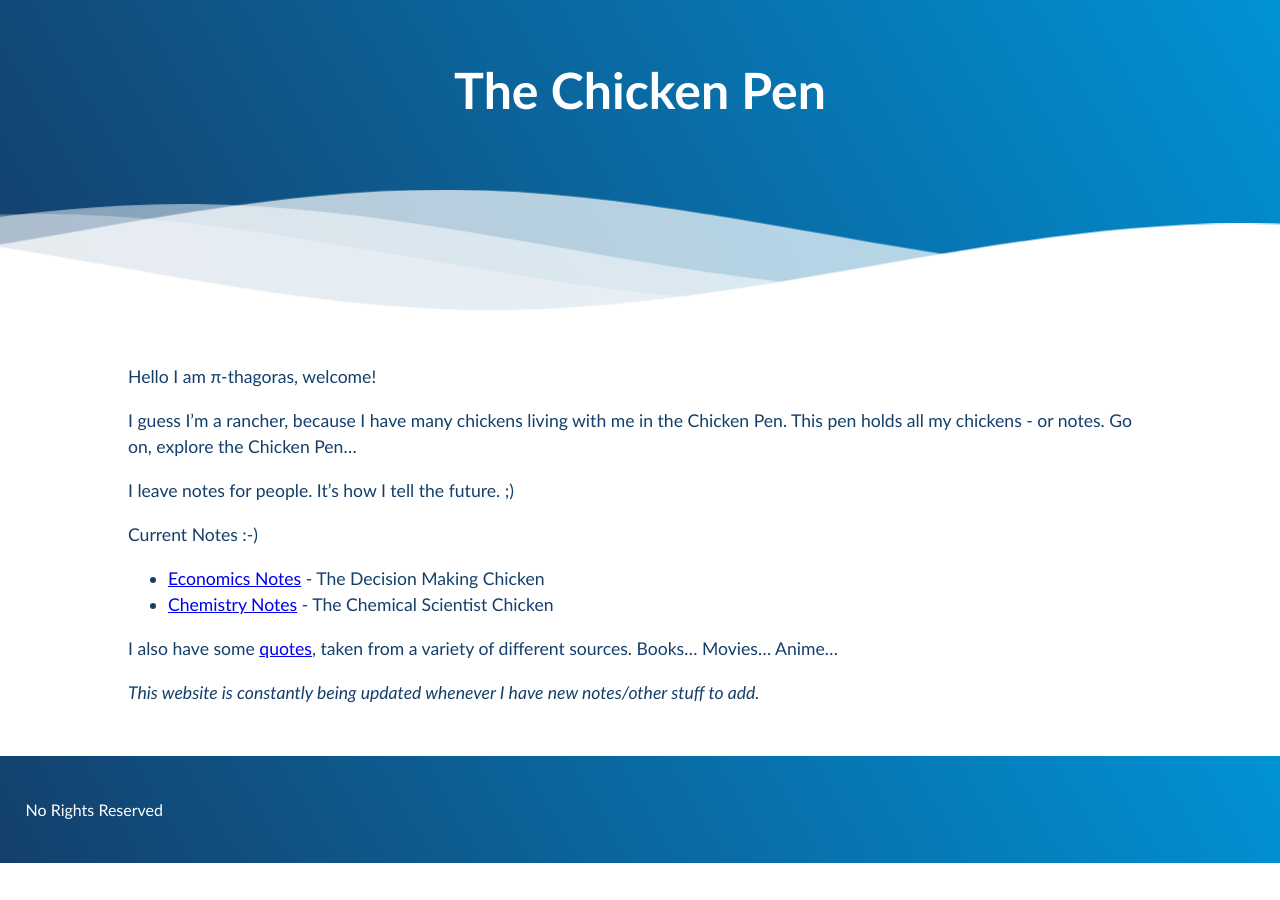
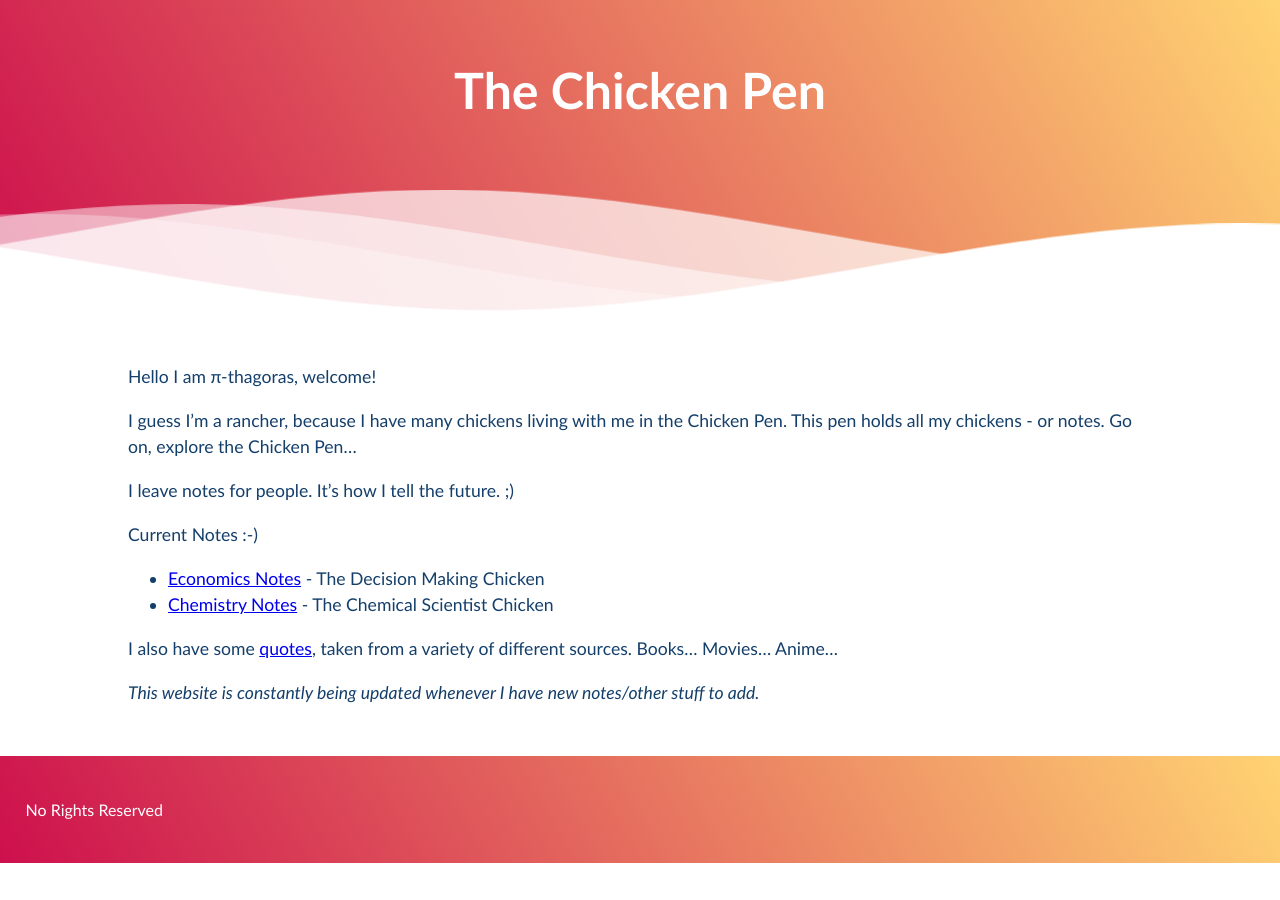
Before and after one commit to Pi-thagoras/the-chicken-pen, a Jekyll site: the page built from index.md, in a window 1280 px wide. Built offline with Jekyll 4.4.1, drawn with Linux system fonts in a browser that asks for light colours.

Commit message:
vault backup: 2023-04-11 11:07:42

```diff
--- a/assets/css/styles.css
+++ b/assets/css/styles.css
@@ -78,7 +78,7 @@ img {
 .page-header {
   position:relative;
   text-align:center;
-  background: linear-gradient(60deg, #143F6B 0%, rgb(0, 146, 214) 100%);
+  background: linear-gradient(60deg, #CD104D 0%, #FFD372 100%);
   color:white;
 }
 
@@ -117,7 +117,7 @@ img {
 .page-footer {
   position: relative;
   padding: 2%;
-  background: linear-gradient(60deg, #143F6B 0%, rgb(0, 146, 214) 100%);
+  background: linear-gradient(60deg, #CD104D 0%, #FFD372 100%);
   color: #ffffff;
 }
 
```
